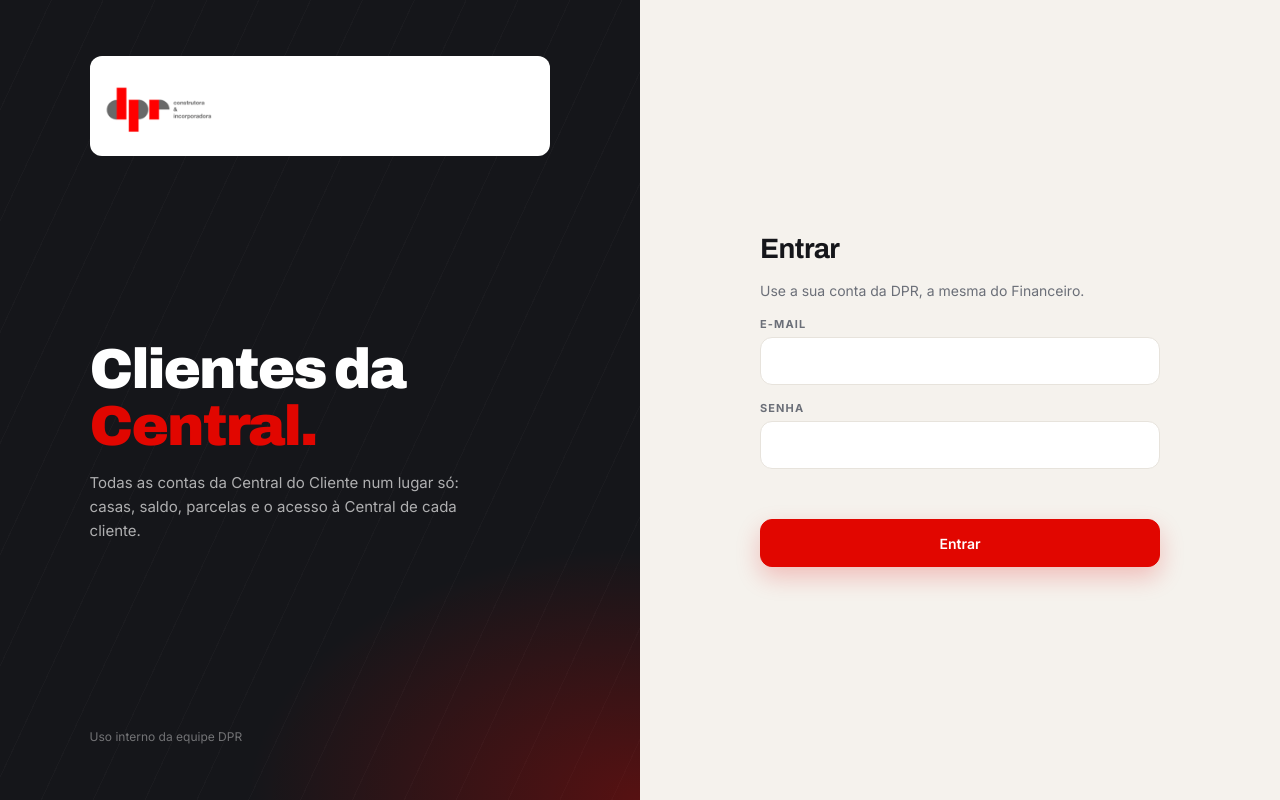
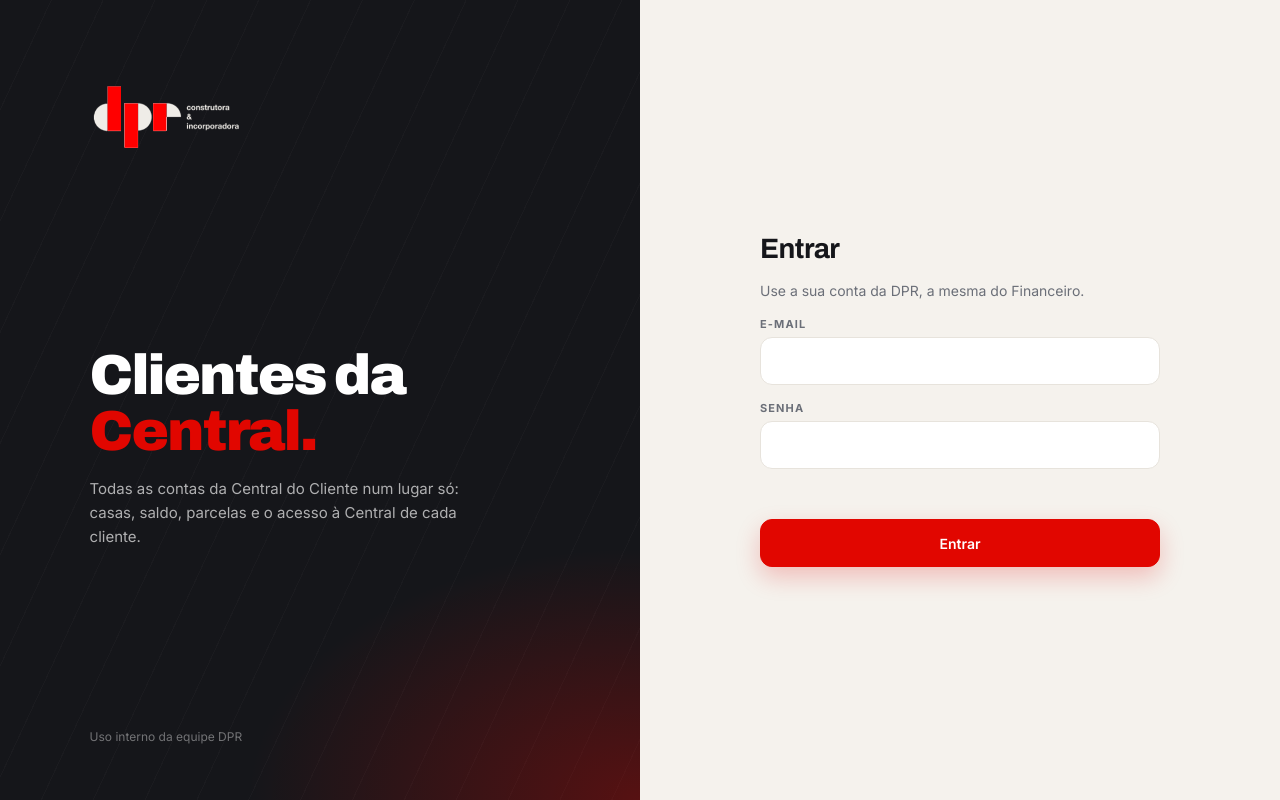
Before and after one commit to mktdprconstrutoracpu/Backoffice-clientes-central, a plain HTML site: page index.html in a window 1280 px wide. Drawn offline with nearby package versions, Linux system fonts and the light colour scheme.

Commit message:
Backoffice de clientes: logo claro sem placa branca nas telas escuras

```diff
--- a/index.html
+++ b/index.html
@@ -55,8 +55,8 @@
   .entrada-lado { position: relative; padding: 56px 7vw; display: flex; flex-direction: column; justify-content: space-between; color: var(--white); overflow: hidden; }
   .entrada-lado::before { content: ''; position: absolute; inset: 0; background: radial-gradient(560px 360px at 100% 100%, rgba(225, 6, 0, .32), transparent 70%), repeating-linear-gradient(115deg, transparent 0 46px, rgba(255, 255, 255, .025) 46px 47px); }
   .entrada-lado > * { position: relative; }
-  .placa { display: inline-flex; background: var(--white); border-radius: 12px; padding: 10px 14px; }
-  .placa img { width: 108px; display: block; }
+  .placa { display: inline-flex; align-self: flex-start; }
+  .placa img { width: 150px; display: block; }
   .entrada-titulo { font-family: var(--display); font-size: clamp(38px, 4.4vw, 64px); font-weight: 900; line-height: 1; letter-spacing: -.035em; color: var(--white); margin: 0 0 16px; }
   .entrada-titulo span { color: var(--accent); }
   .entrada-texto { color: rgba(255, 255, 255, .66); font-size: 15px; line-height: 1.6; max-width: 40ch; margin: 0; }
@@ -75,8 +75,8 @@
   /* ---------------- painel ---------------- */
   .painel { display: grid; grid-template-columns: 248px minmax(0, 1fr); min-height: 100vh; }
   .lateral { position: sticky; top: 0; height: 100vh; background: var(--grafite); color: rgba(255, 255, 255, .78); display: flex; flex-direction: column; padding: 22px 16px; gap: 26px; }
-  .lateral .placa { align-self: flex-start; margin-left: 6px; }
-  .lateral .placa img { width: 92px; }
+  .lateral .placa { margin-left: 4px; }
+  .lateral .placa img { width: 120px; }
   .lateral-titulo { padding: 0 8px; }
   .lateral-titulo strong { display: block; font-family: var(--display); font-size: 16px; color: var(--white); letter-spacing: -.01em; }
   .lateral-titulo span { font-size: 11px; letter-spacing: .14em; text-transform: uppercase; color: rgba(255, 255, 255, .42); font-weight: 600; }
@@ -225,7 +225,7 @@
     .entrada-lado { padding: 32px 24px; gap: 28px; }
     .painel { grid-template-columns: 1fr; }
     .lateral { position: sticky; top: 0; z-index: 15; height: auto; flex-direction: row; flex-wrap: wrap; align-items: center; padding: 10px 14px; gap: 10px; }
-    .lateral .placa { margin: 0; padding: 7px 10px; } .lateral .placa img { width: 64px; }
+    .lateral .placa { margin: 0; } .lateral .placa img { width: 84px; }
     .lateral-titulo { display: none; }
     .nav { grid-auto-flow: column; order: 3; width: 100%; }
     .nav button { justify-content: center; padding: 9px 10px; font-size: 13px; }
@@ -260,7 +260,7 @@
 <!-- ENTRAR -->
 <div class="entrada" id="telaEntrar" hidden>
   <div class="entrada-lado">
-    <span class="placa"><img src="logo-dpr-transparente.png" alt="DPR Construtora"></span>
+    <span class="placa"><img src="logo-dpr-claro.png" alt="DPR Construtora"></span>
     <div>
       <h1 class="entrada-titulo">Clientes da<br><span>Central.</span></h1>
       <p class="entrada-texto">Todas as contas da Central do Cliente num lugar só: casas, saldo, parcelas e o acesso à Central de cada cliente.</p>
@@ -282,7 +282,7 @@
 <!-- SEM ACESSO -->
 <div class="entrada" id="telaSemAcesso" hidden>
   <div class="entrada-lado">
-    <span class="placa"><img src="logo-dpr-transparente.png" alt="DPR Construtora"></span>
+    <span class="placa"><img src="logo-dpr-claro.png" alt="DPR Construtora"></span>
     <div><h1 class="entrada-titulo">Sem<br><span>acesso.</span></h1></div>
     <div class="entrada-rodape">Uso interno da equipe DPR</div>
   </div>
@@ -298,7 +298,7 @@
 <!-- PAINEL -->
 <div class="painel" id="app" hidden>
   <aside class="lateral">
-    <span class="placa"><img src="logo-dpr-transparente.png" alt="DPR"></span>
+    <span class="placa"><img src="logo-dpr-claro.png" alt="DPR"></span>
     <div class="lateral-titulo"><strong>Clientes da Central</strong><span>Backoffice DPR</span></div>
     <nav class="nav" aria-label="Seções">
       <button type="button" class="ativo" data-aba="clientes"><svg class="ic" viewBox="0 0 24 24" aria-hidden="true"><path d="M16 20v-1.5a3.5 3.5 0 0 0-3.5-3.5h-5A3.5 3.5 0 0 0 4 18.5V20M10 11a3.5 3.5 0 1 0 0-7 3.5 3.5 0 0 0 0 7M20 20v-1.5a3.5 3.5 0 0 0-2.5-3.35M15.5 4.2a3.5 3.5 0 0 1 0 6.6"/></svg>Clientes<span class="contador" id="navConta">0</span></button>
```
Also changed, not shown: logo-dpr-claro.png (added).
